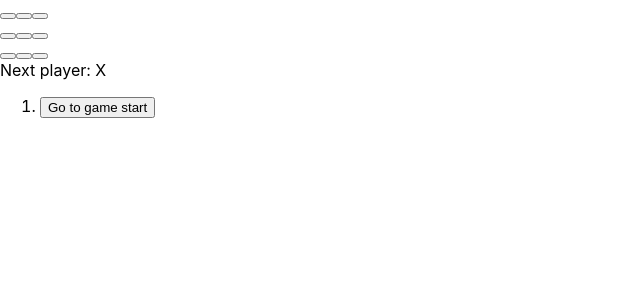
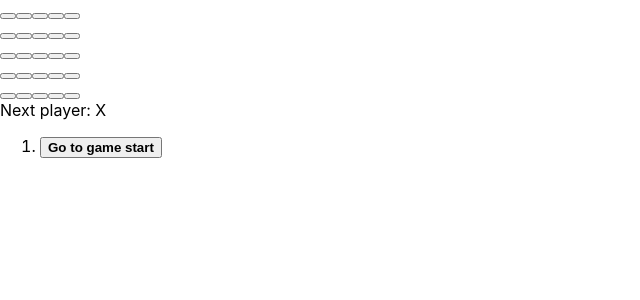
Before and after one commit to 18127003/btcn02, a React (Create React App) app: page / in a window 1280 px wide. Shown: the top 300 px of the page, without its empty margins (0-640 px from the left). Built offline with nearby package versions, Linux system fonts and the light colour scheme.

Commit message:
bold history

```diff
--- a/src/component/Board.tsx
+++ b/src/component/Board.tsx
@@ -1,33 +1,40 @@
 import Square from "./Square";
 import React from "react";
+import { BoardProp } from "../@type/prop";
 
 const Board: React.FC<BoardProp> = (props) => {
-    const renderSquare = (i: number) =>  {
+    const renderSquare = (row: number, col:number, size:number) =>  {
       return (
         <Square
-          value = {props.squares[i]}
-          onClick={() => props.onClick(i)}
+          value = {props.squares[row*size+col]}
+          onClick={() => props.onClick(row, col)}
         />
       );
     }
 
+    const generateRow = (row: number, size: number) => {
+      let rowData = Array(size).fill(null)
+      for (let col = 0; col < size; ++col) {
+          rowData[col] = renderSquare(row, col, size)
+      }
+      return rowData;
+    }
+
+    const generateBoard = (size: number) => {
+      let boardData = Array(size).fill(null)
+      for (let row = 0; row < props.size; ++row) {
+        boardData[row] = (
+          <div className="board-row">
+            {generateRow(row, size)}
+          </div>
+        )
+      }
+      return boardData;
+    }
+
     return (
         <div>
-          <div className="board-row">
-            {renderSquare(0)}
-            {renderSquare(1)}
-            {renderSquare(2)}
-          </div>
-          <div className="board-row">
-            {renderSquare(3)}
-            {renderSquare(4)}
-            {renderSquare(5)}
-          </div>
-          <div className="board-row">
-            {renderSquare(6)}
-            {renderSquare(7)}
-            {renderSquare(8)}
-          </div>
+          {generateBoard(props.size)}
         </div>
     );
 }
--- a/src/component/Game.tsx
+++ b/src/component/Game.tsx
@@ -1,11 +1,19 @@
 import React, { useState } from "react";
+import { GameProp, GameState } from "../@type/prop";
 import Board from "./Board";
+import HistoryList from "./HistoryList";
 
-const Game : React.FC = () => {
-    const [state, setState] = useState({
+
+
+const Game : React.FC<GameProp> = ({size}) => {
+    const [state, setState] = useState<GameState>({
         history: [
           {
-            squares: Array(9).fill(null)
+            squares: Array(size*size).fill(null),
+            position: {
+              row: -1,
+              col: -1
+            }
           }
         ],
         stepNumber: 0,
@@ -33,10 +41,11 @@ const Game : React.FC = () => {
     }
 
 
-    const handleClick = (i: number) => {
+    const handleClick = (row: number, col:number) => {
       const history = state.history.slice(0, state.stepNumber + 1);
       const current = history[history.length - 1];
       const squares = current.squares.slice();
+      let i = row * size + col;
       if (calculateWinner(squares) || squares[i]) {
         return;
       }
@@ -45,7 +54,11 @@ const Game : React.FC = () => {
         history: [
             ...history,
             {
-                squares: squares
+                squares: squares,
+                position: {
+                  row: row,
+                  col: col
+                }
             }
         ],
         stepNumber: history.length,
@@ -61,26 +74,14 @@ const Game : React.FC = () => {
       });
     }
 
-    const history = state.history;
-    const current = history[state.stepNumber];
-    const winner = calculateWinner(current.squares);
-
-    const moves = history.map((step, move) => {
-        const desc = move ?
-            'Go to move #' + move :
-            'Go to game start';
-        return (
-            <li key={move}>
-            <button onClick={() => jumpTo(move)}>{desc}</button>
-            </li>
-        );
-    });
+    const current = state.history[state.stepNumber];
 
     let status;
+    const winner = calculateWinner(current.squares);
     if (winner) {
-    status = "Winner: " + winner;
+      status = "Winner: " + winner;
     } else {
-    status = "Next player: " + (state.xIsNext ? "X" : "O");
+      status = "Next player: " + (state.xIsNext ? "X" : "O");
     }
 
     return (
@@ -88,12 +89,13 @@ const Game : React.FC = () => {
         <div className="game-board">
         <Board
             squares={current.squares}
-            onClick={(i:number) => handleClick(i)}
+            size = {size}
+            onClick={(row:number, col:number) => handleClick(row, col)}
         />
         </div>
         <div className="game-info">
         <div>{status}</div>
-        <ol>{moves}</ol>
+        <HistoryList data={state.history} onSelect={jumpTo}/>
         </div>
     </div>
     );
--- /dev/null
+++ b/src/component/HistoryList.tsx
@@ -0,0 +1,33 @@
+import React, { useState } from "react";
+import { HistoryListProp } from "../@type/prop";
+
+const HistoryList: React.FC<HistoryListProp> = ({data, onSelect})=>{
+    const [current, setCurrent] = useState<number>(data.length-1)
+    const  moves = data.map((step, move) => {
+
+        const desc = move ?
+            `Go to move #${move} (${step.position?.col}, ${step.position?.row})` :
+            'Go to game start';
+        return (
+            <li key={move}>
+            <button
+                onClick={()=>{
+                    onSelect(move)
+                    setCurrent(move)
+                }}
+                style = {move===current?{fontWeight: "bold"}:{}}
+            >
+                    {desc}
+            </button>
+            </li>
+        );
+    });
+
+    return (
+        <ol>
+            {moves}
+        </ol>
+    )
+}
+
+export default HistoryList;
--- a/src/component/Square.tsx
+++ b/src/component/Square.tsx
@@ -1,5 +1,7 @@
+import React from "react";
+import { SquareProp } from "../@type/prop";
 
-const Square = (props: SquareProp) => {
+const Square: React.FC<SquareProp> = (props) => {
     return (
       <button className="square" onClick={props.onClick}>
         {props.value}
--- a/src/index.tsx
+++ b/src/index.tsx
@@ -5,7 +5,7 @@ import Game from './component/Game';
 
 ReactDOM.render(
   <React.StrictMode>
-    <Game />
+    <Game size={5}/>
   </React.StrictMode>,
   document.getElementById('root')
 );
```
Also changed, not shown: src/@type/prop.d.ts (+26 -1 lines).
